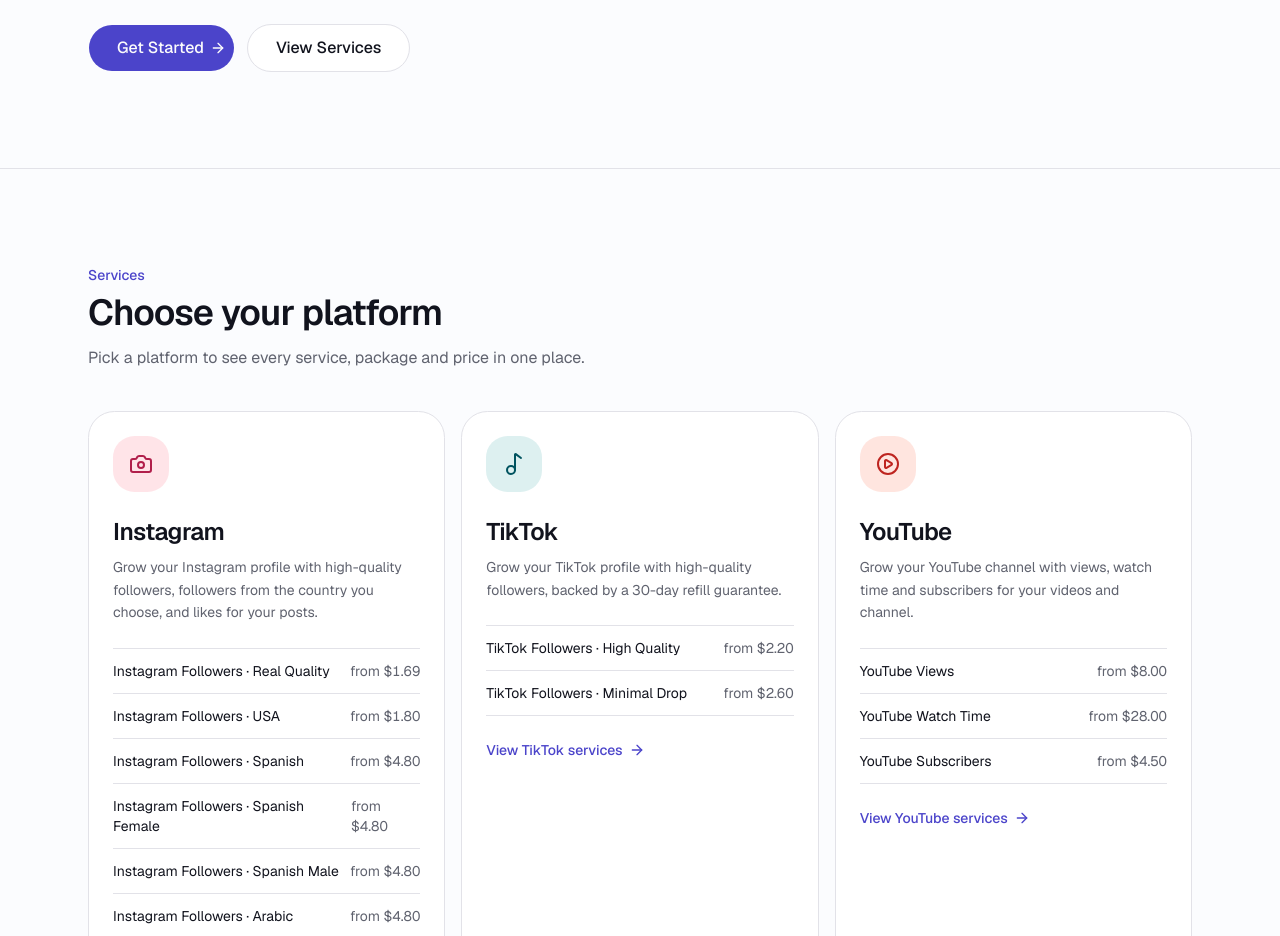
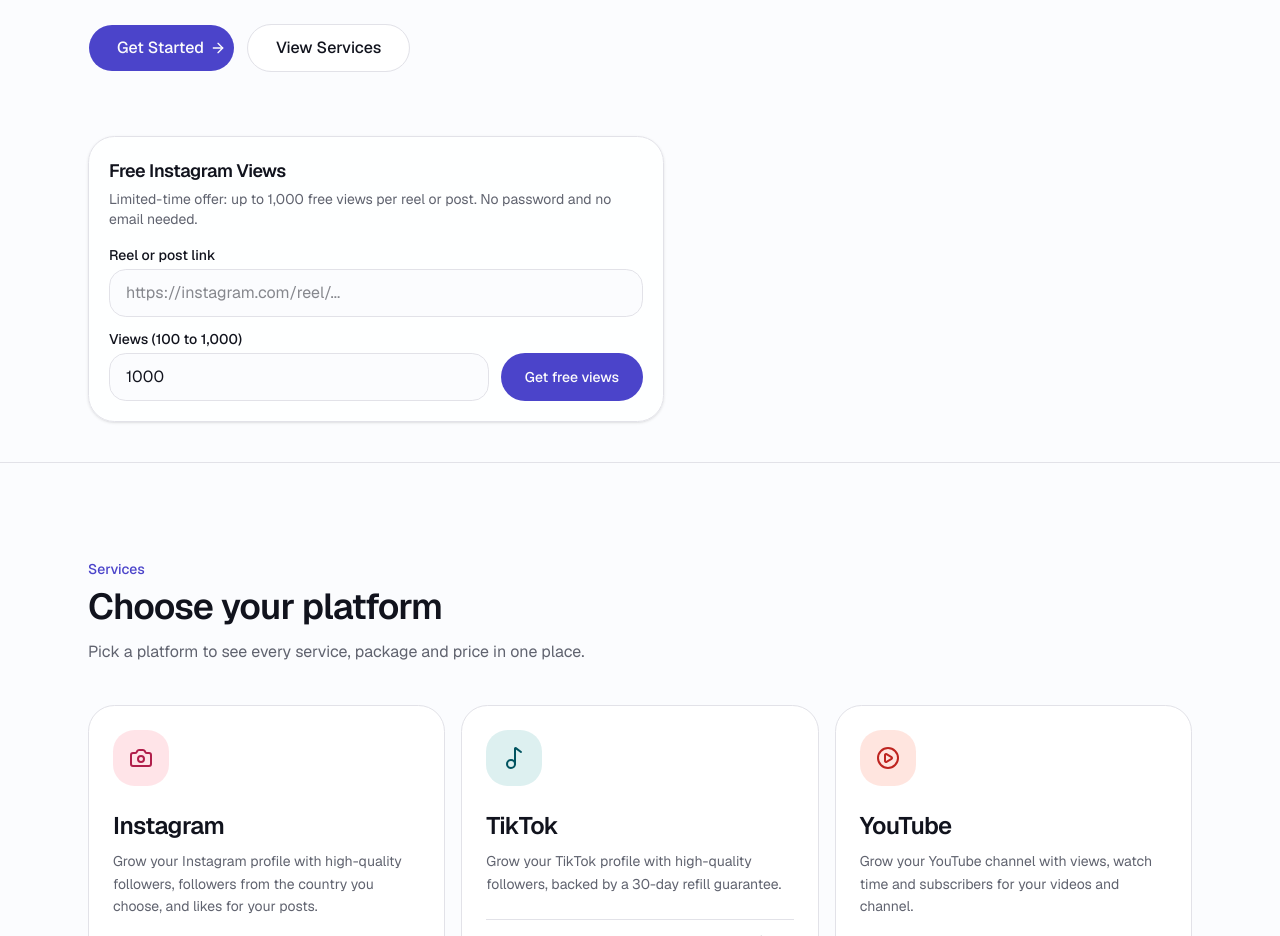
Before and after one commit to socialora1-code/socialora, a Next.js app: page / in a window 1280 px wide. Shown: the part 820-1756 px from the top of the page. Built offline with nearby package versions, Linux system fonts and the light colour scheme; no server answers.

Commit message:
Update page.tsx

```diff
--- a/app/page.tsx
+++ b/app/page.tsx
@@ -1,4 +1,5 @@
 import Link from 'next/link'
+import { FreeViewsForm } from '@/components/home/free-views-form'
 import { Hero } from '@/components/home/hero'
 import { HowItWorksSteps } from '@/components/home/how-it-works-steps'
 import { PlatformCards } from '@/components/home/platform-cards'
@@ -11,6 +12,9 @@ export default function HomePage() {
   return (
     <>
       <Hero />
+      <div className="relative mx-auto -mt-10 max-w-6xl px-4 pb-10 sm:-mt-16 sm:px-6">
+        <FreeViewsForm />
+      </div>
       <PlatformCards />
       <section aria-labelledby="how-title" className="border-t border-border">
         <div className="mx-auto max-w-6xl px-4 py-16 sm:px-6 sm:py-24">
```
